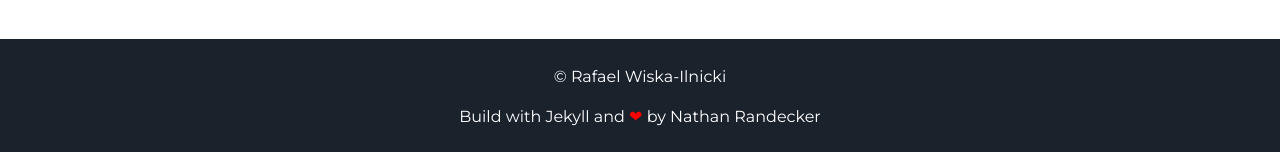
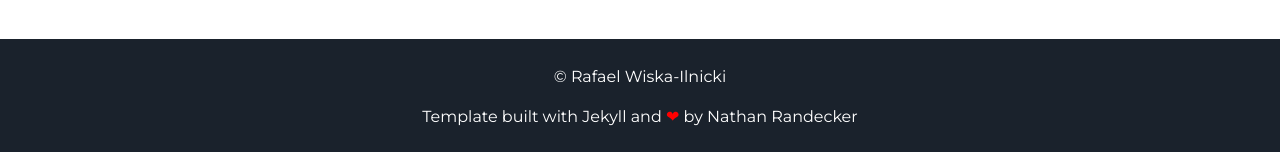
Before and after one commit to rafaelwi/rafaelwi.github.io, a Jekyll site: the page built from index.html, in a window 1280 px wide and 900 px high, scrolled down 1723 px. Shown: the part 745-897 px from the top of the window. Built offline with Jekyll 4.4.1, drawn with Linux system fonts in a browser that asks for light colours.

Commit message:
Fix spelling/formatting in footer

```diff
--- a/_includes/footer.html
+++ b/_includes/footer.html
@@ -1,6 +1,7 @@
 <footer class="footer">
     <p>&copy; {{site.username}}</p>
-    <p>Build with Jekyll and <span class="love">❤</span> by <a href="https://github.com/nrandecker">Nathan Randecker</a></p>
+    <p>Template built with Jekyll and <span class="love">❤</span> by
+        <a href="https://github.com/nrandecker">Nathan Randecker</a></p>
 </footer>
 <script src="//cdn.jsdelivr.net/particles.js/2.0.0/particles.min.js"></script>
 <script src="{{ "/assets/js/sweet-scroll.min.js" | prepend: site.baseurl }}"></script>
```
